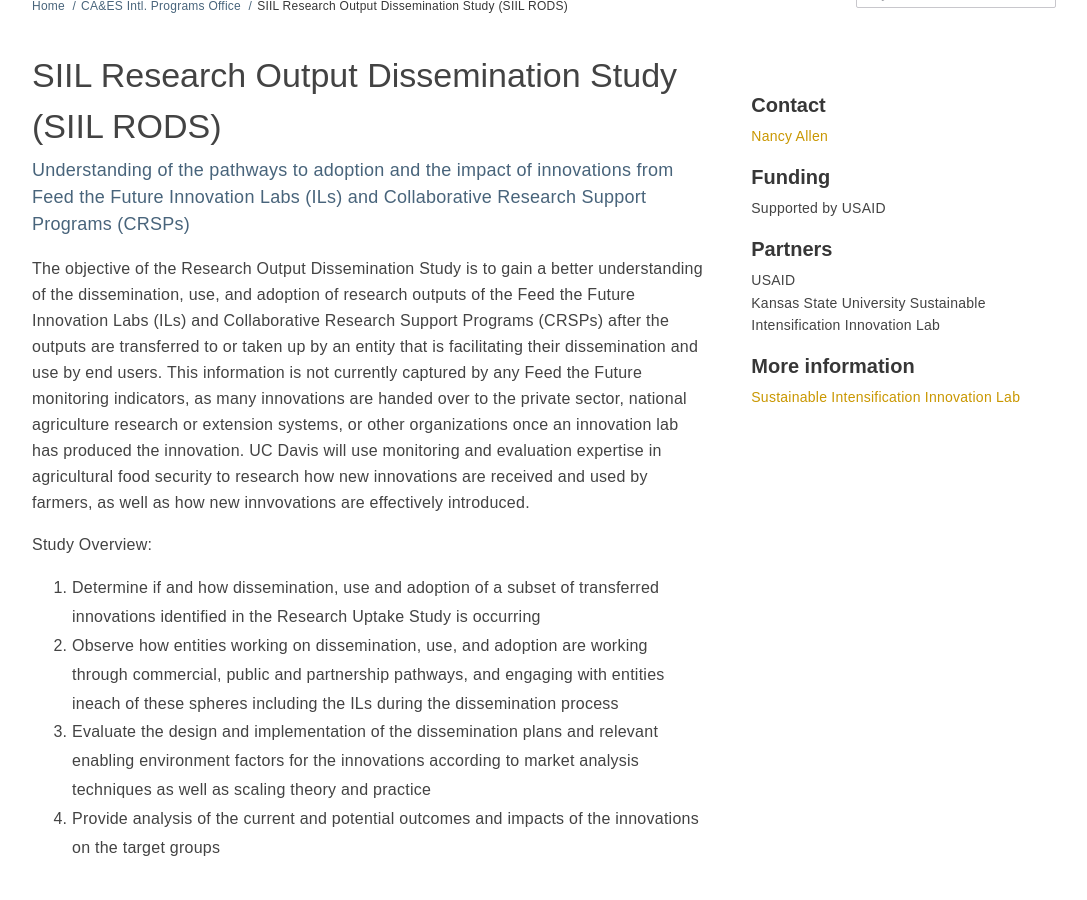
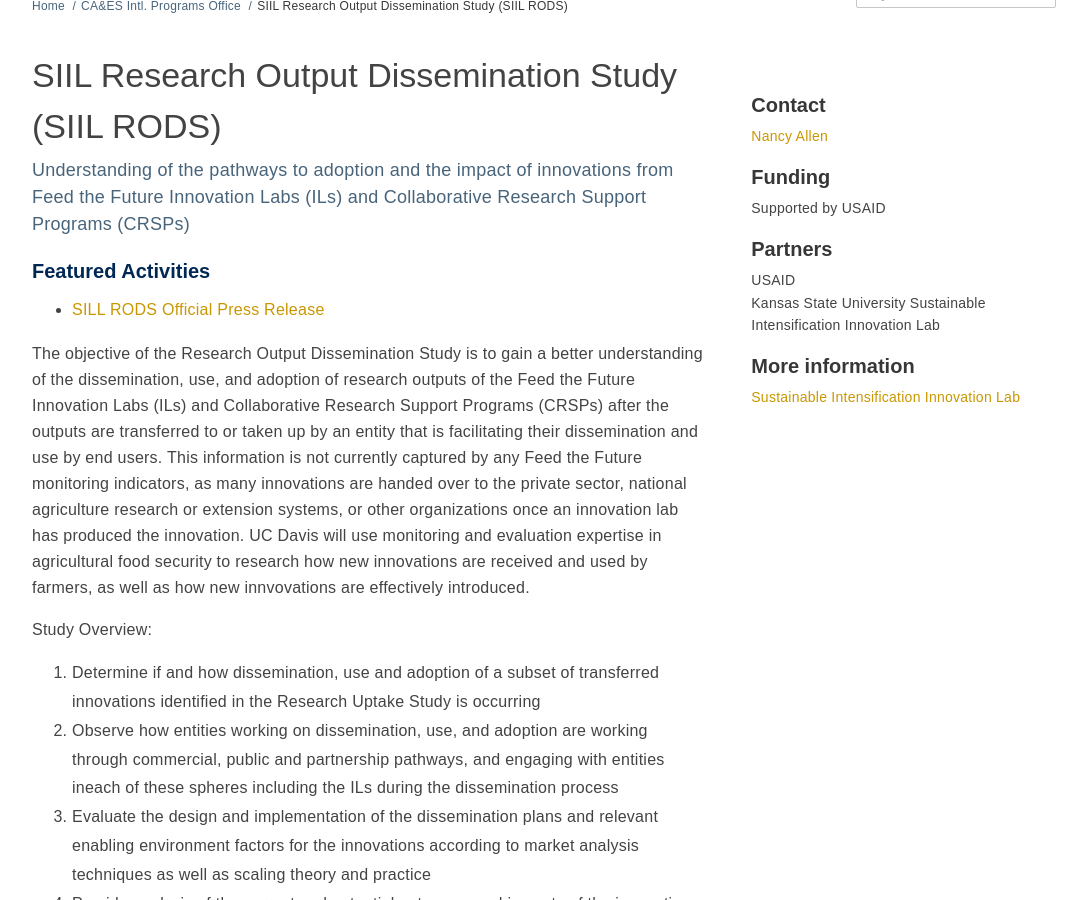
Before and after one commit to ucdavis/ip, a Jekyll site: the page built from _posts/projects/2018-03-13-SIILRODS.markdown, in a window 1280 px wide and 900 px high, scrolled down 371 px. Shown: the whole window, without its empty margins (96-1183 px from the left). Built offline with Jekyll 4.4.1, drawn with Linux system fonts in a browser that asks for light colours; nearby versions of some CDN libraries.

Commit message:
add press release to SIIL RODS

```diff
--- a/_posts/projects/2018-03-13-SIILRODS.markdown
+++ b/_posts/projects/2018-03-13-SIILRODS.markdown
@@ -12,6 +12,9 @@
 tags:
 
 ---
+### Featured Activities
+- <a target="_blank" href="/media/files/SILL_RODS_press_release.pdf"> SILL RODS Official Press Release</a><br>
+
 The objective of the Research Output Dissemination Study is to gain a better understanding of the dissemination, use, and adoption of research outputs of the Feed the Future Innovation Labs (ILs) and Collaborative Research Support Programs (CRSPs) after the outputs are transferred to or taken up by an entity that is facilitating their dissemination and use by end users. This information is not currently captured by any Feed the Future monitoring indicators, as many innovations are handed over to the private sector, national agriculture research or extension systems, or other organizations once an innovation lab has produced the innovation. UC Davis will use monitoring and evaluation expertise in agricultural food security to research how new innovations are received and used by farmers, as well as how new innvovations are effectively introduced.<br>
 
 Study Overview:
```
Also changed, not shown: 1 other file.
